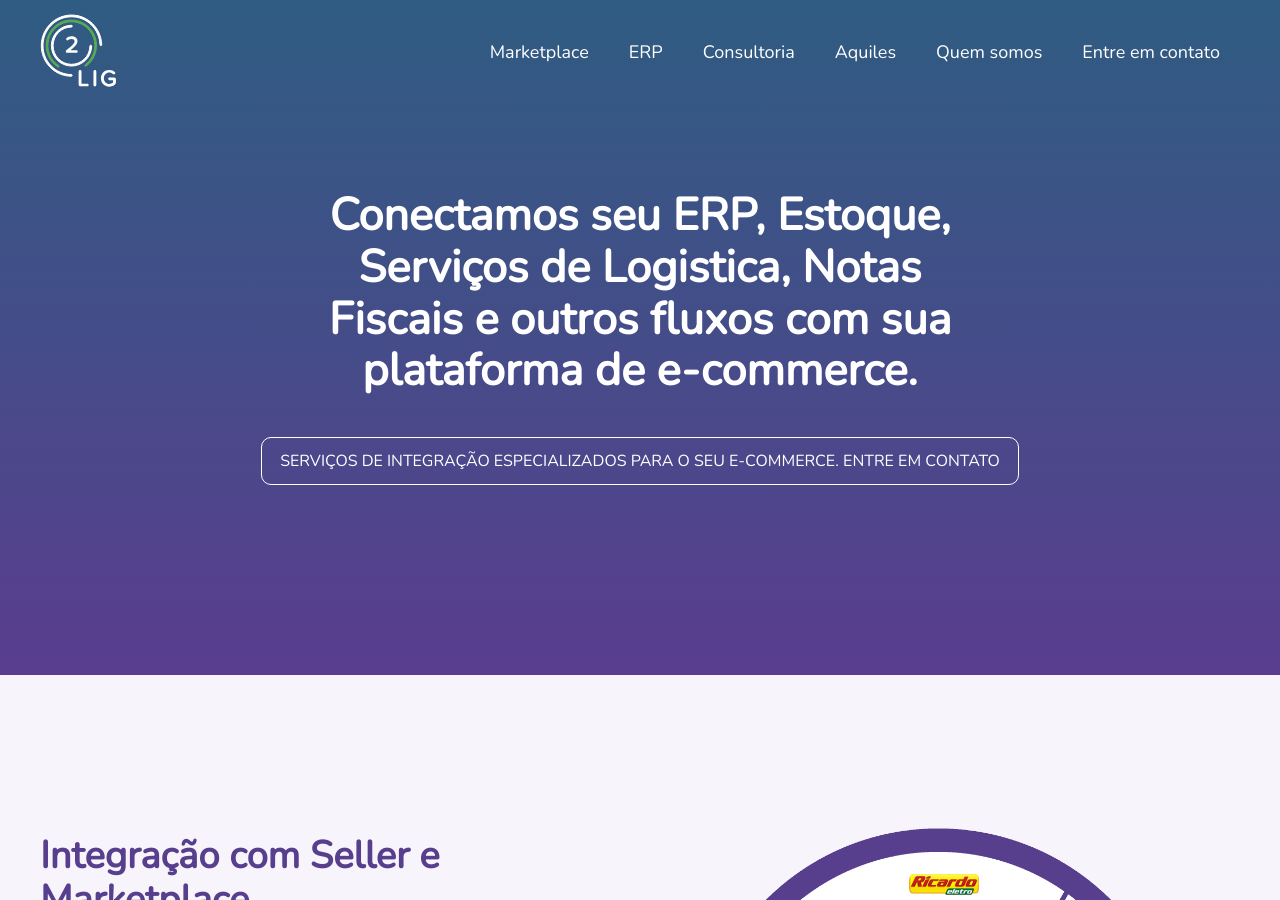
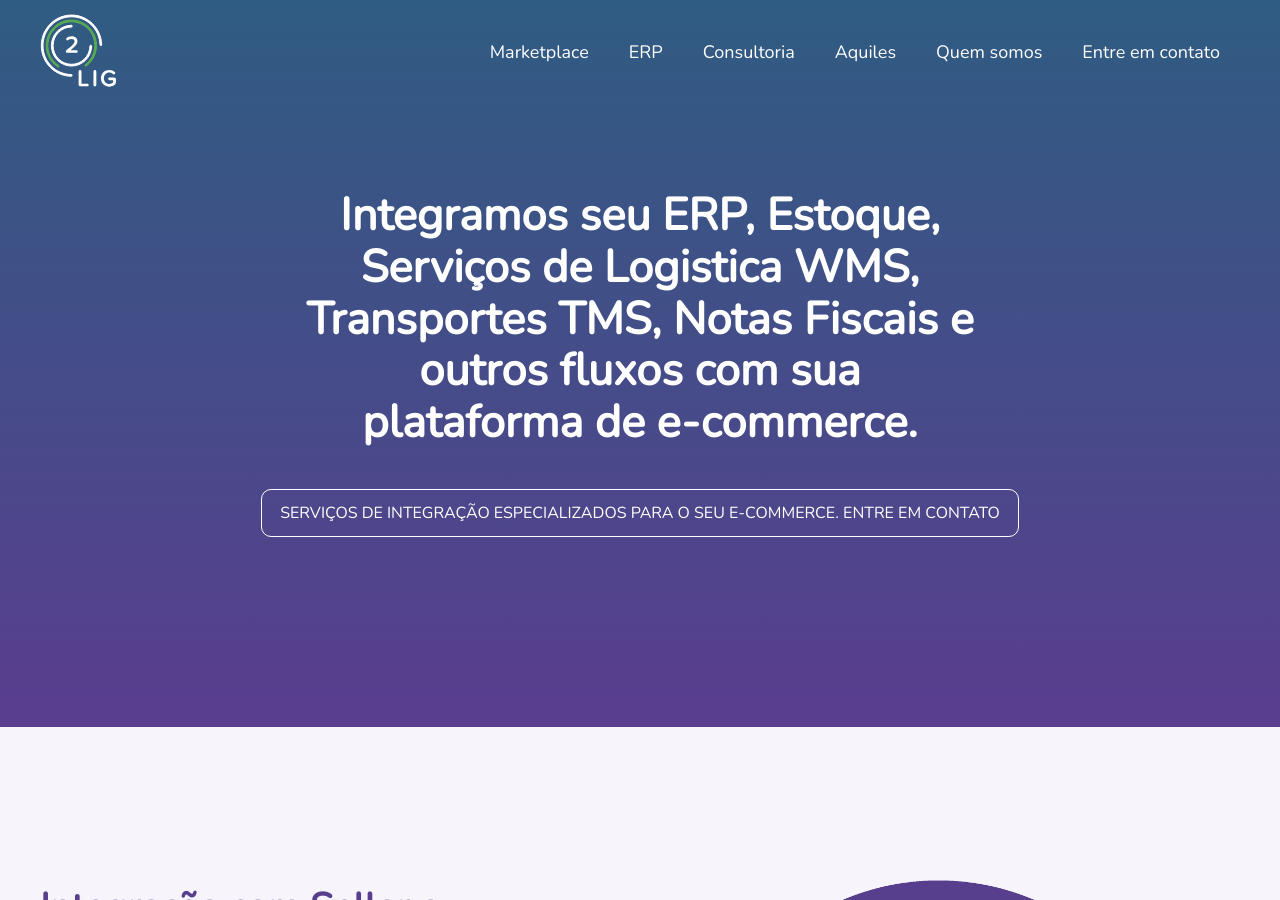
Before and after one commit to leandrooriente/2lig, a Jekyll site: the page built from index.html, in a window 1280 px wide and 900 px high. Built offline with Jekyll 4.4.1, drawn with Linux system fonts in a browser that asks for light colours; nearby versions of some CDN libraries; library files that are not in the unit come from our copies.

Commit message:
Updated Headline

```diff
--- a/_includes/headline.html
+++ b/_includes/headline.html
@@ -1,5 +1,5 @@
 <section class="headline">
-  <h1 class="headline-title">Conectamos seu ERP, Estoque, Serviços de Logistica, Notas Fiscais e outros fluxos com sua plataforma de e-commerce.</h1>
+  <h1 class="headline-title">Integramos seu ERP, Estoque, Serviços de Logistica WMS, Transportes TMS, Notas Fiscais e outros fluxos com sua plataforma de e-commerce.</h1>
   <a href="#contact" class="headline-button anchor">Serviços de integração especializados para o seu e-commerce. Entre em contato</a>
   <!-- <a href="#contact" class="headline-button anchor">Entre em contato</a> -->
  <!--  <img class="headline-circle-background-small" src="{{site.baseurl}}/assets/big-circle.svg" />
```
